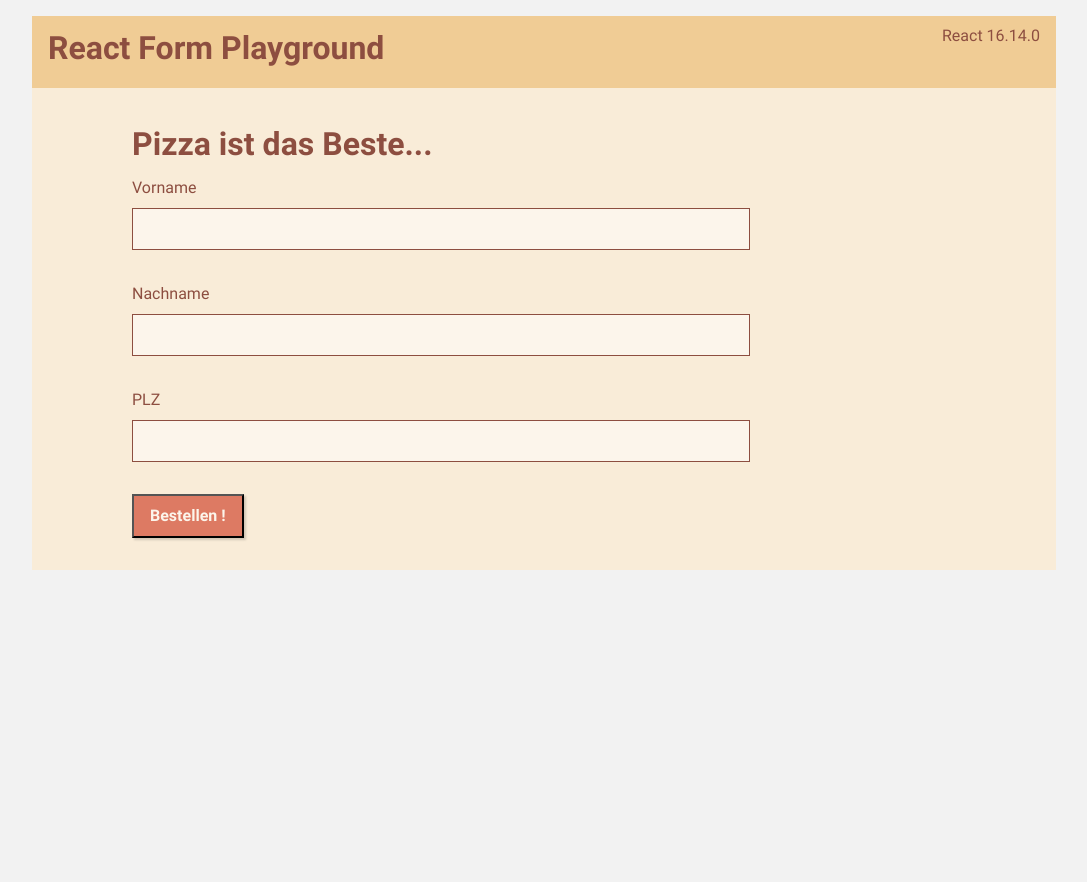
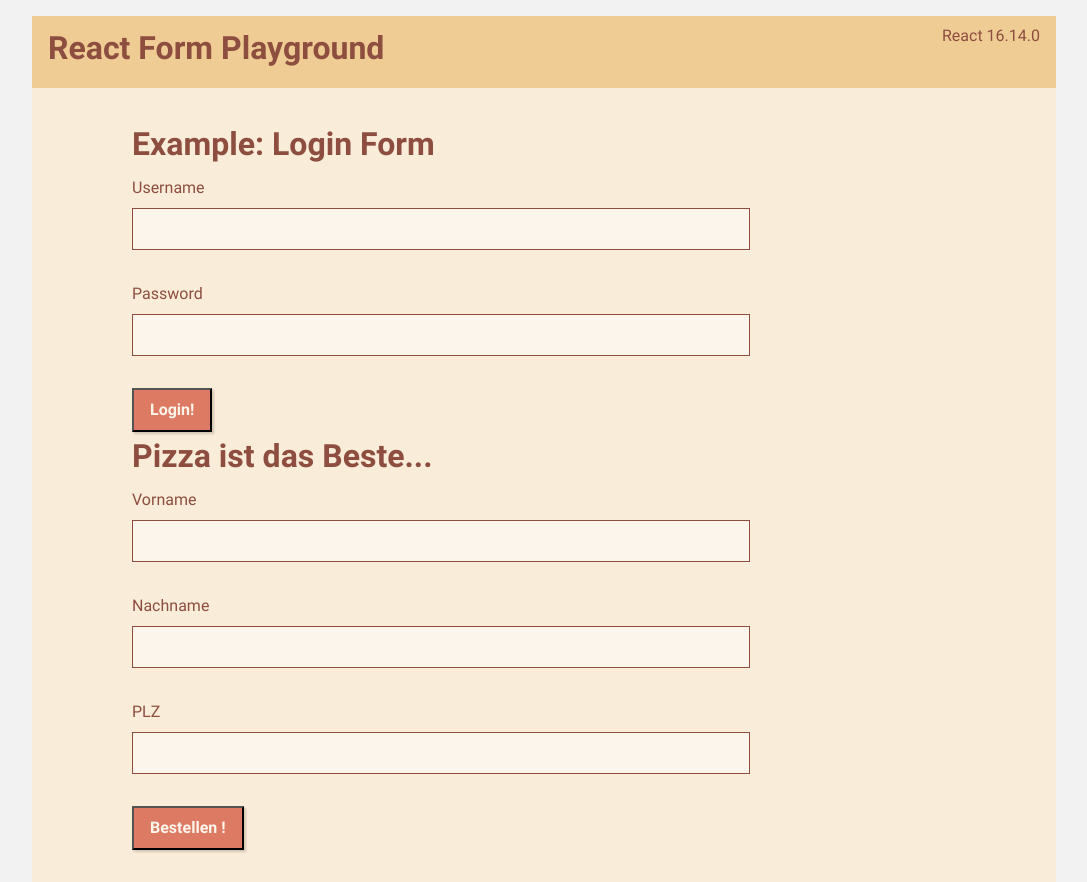
Before and after one commit to nilshartmann/form-playground, a React (Create React App) app: page / in a window 1280 px wide. Shown: the whole page, without its empty margins (96-1183 px from the left). Before the commit the page ends 800 px from the top, so only its background shows below. Built offline with nearby package versions, Linux system fonts and the light colour scheme.

Commit message:
add loginform example

```diff
--- a/src/App.tsx
+++ b/src/App.tsx
@@ -1,5 +1,6 @@
 import React, { Component } from "react";
 import OrderForm from "./OrderForm";
+import LoginForm from "./LoginForm";
 
 class App extends Component {
   render() {
@@ -11,6 +12,8 @@ class App extends Component {
         </header>
         <div className="PageContainer">
           <main>
+            <h1>Example: Login Form</h1>
+            <LoginForm />
             <h1>Pizza ist das Beste...</h1>
             <OrderForm />
           </main>
--- /dev/null
+++ b/src/LoginForm.tsx
@@ -0,0 +1,48 @@
+import React from "react";
+// UI (independent from useForm hook)
+import { Input } from "./form/Input";
+
+// Form Logic
+import { ValidateFn, useForm } from "./form/useForm";
+
+interface LoginFormState {
+  username: string;
+  password: string;
+}
+
+const validateLoginForm: ValidateFn<LoginFormState> = function(
+  newFormInput,
+  isVisited,
+  recordError
+) {
+  if (isVisited("username") && newFormInput.username.length < 1) {
+    recordError("username", "Please enter your username");
+  }
+
+  if (isVisited("password") && newFormInput.password.length < 1) {
+    recordError("password", "Please enter your password");
+  }
+};
+
+export default function LoginForm() {
+  const [overallFormState, [usernameInput, passwordInput]] = useForm<
+    LoginFormState
+  >(validateLoginForm, {
+    username: "",
+    password: ""
+  });
+
+  function submit() {
+    console.log("login with", overallFormState.values);
+  }
+
+  return (
+    <div className="Form">
+      <Input label="Username" {...usernameInput} />
+      <Input label="Password" type="password" {...passwordInput} />
+      <button disabled={overallFormState.hasErrors} onClick={submit}>
+        Login!
+      </button>
+    </div>
+  );
+}
```
